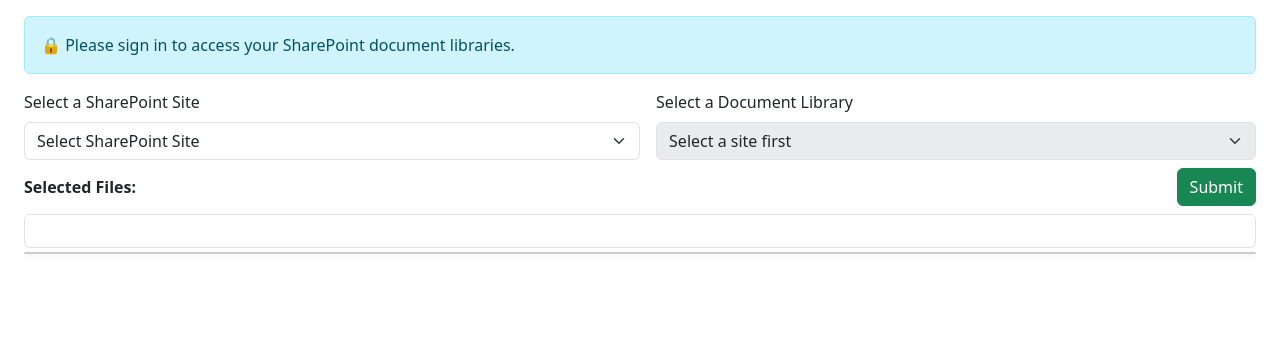
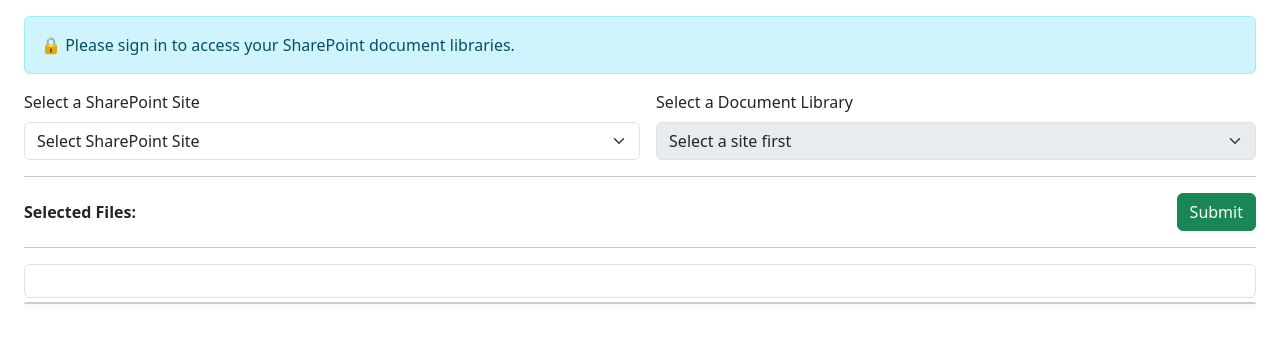
Before and after one commit to nelsonlauhy/oraclesp, a plain HTML site: page index.html in a window 1280 px wide. Shown: the part 66-408 px from the top of the page. Drawn offline with nearby package versions, Linux system fonts and the light colour scheme; a script that the page names is missing.

Commit message:
add line separator

```diff
--- a/index.html
+++ b/index.html
@@ -86,6 +86,9 @@
           </select>
         </div>
       </div>
+
+      <hr class="my-3" />
+
       <!-- File Tags & Submit -->
       <div class="d-flex align-items-center justify-content-between mb-2">
         <div class="me-3 text-nowrap fw-semibold">Selected Files:</div>
@@ -96,6 +99,8 @@
           <button class="btn btn-success" id="submitBtn" onclick="submitFiles()">Submit</button>
         </div>
       </div>
+
+      <hr class="my-3" />
 
       <!-- Breadcrumb -->
       <nav aria-label="breadcrumb" class="mb-1 border p-2 rounded">
```
